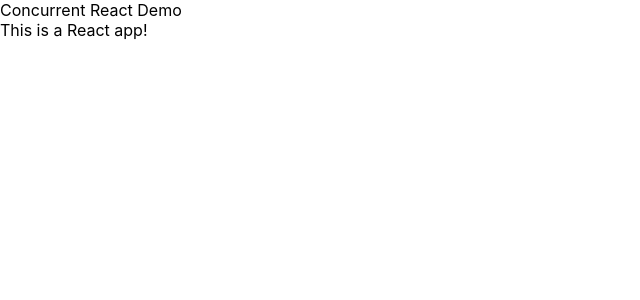
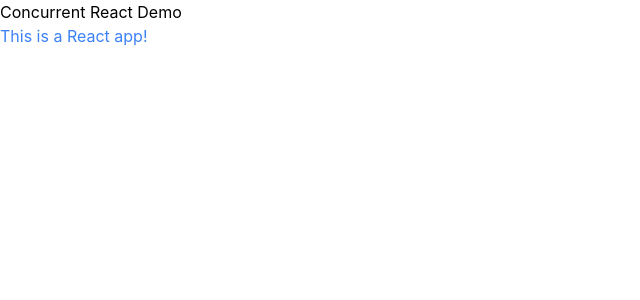
Before and after one commit to jacques-blom/react-18-demo, a React (Create React App) app: page / in a window 1280 px wide. Shown: the top 300 px of the page, without its empty margins (0-640 px from the left). Built offline with nearby package versions, Linux system fonts and the light colour scheme.

Commit message:
Add tailwind

```diff
--- /dev/null
+++ b/craco.config.js
@@ -0,0 +1,7 @@
+module.exports = {
+  style: {
+    postcss: {
+      plugins: [require("tailwindcss"), require("autoprefixer")],
+    },
+  },
+};
--- a/src/App.tsx
+++ b/src/App.tsx
@@ -1,5 +1,5 @@
 function App() {
-  return <div className="App">This is a React app!</div>;
+  return <div className="text-blue-500">This is a React app!</div>;
 }
 
 export default App;
--- /dev/null
+++ b/tailwind.config.js
@@ -0,0 +1,11 @@
+module.exports = {
+  purge: ["./src/**/*.{js,jsx,ts,tsx}", "./public/index.html"],
+  darkMode: false, // or 'media' or 'class'
+  theme: {
+    extend: {},
+  },
+  variants: {
+    extend: {},
+  },
+  plugins: [],
+};
```
Also changed, not shown: package.json (+9 -3 lines), src/index.css (+7 -5 lines), 1 other file (tests, documents, lock files or other folders).
